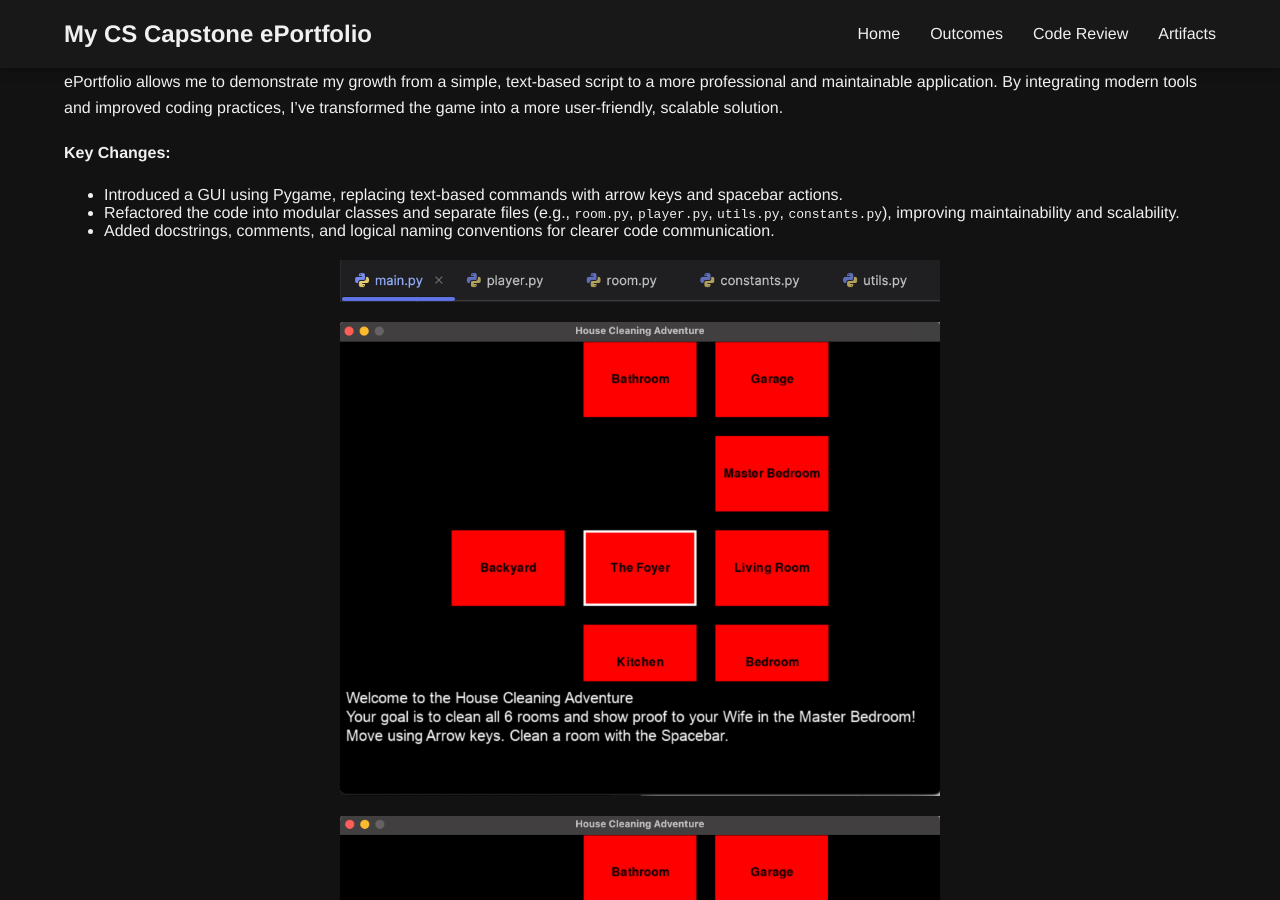
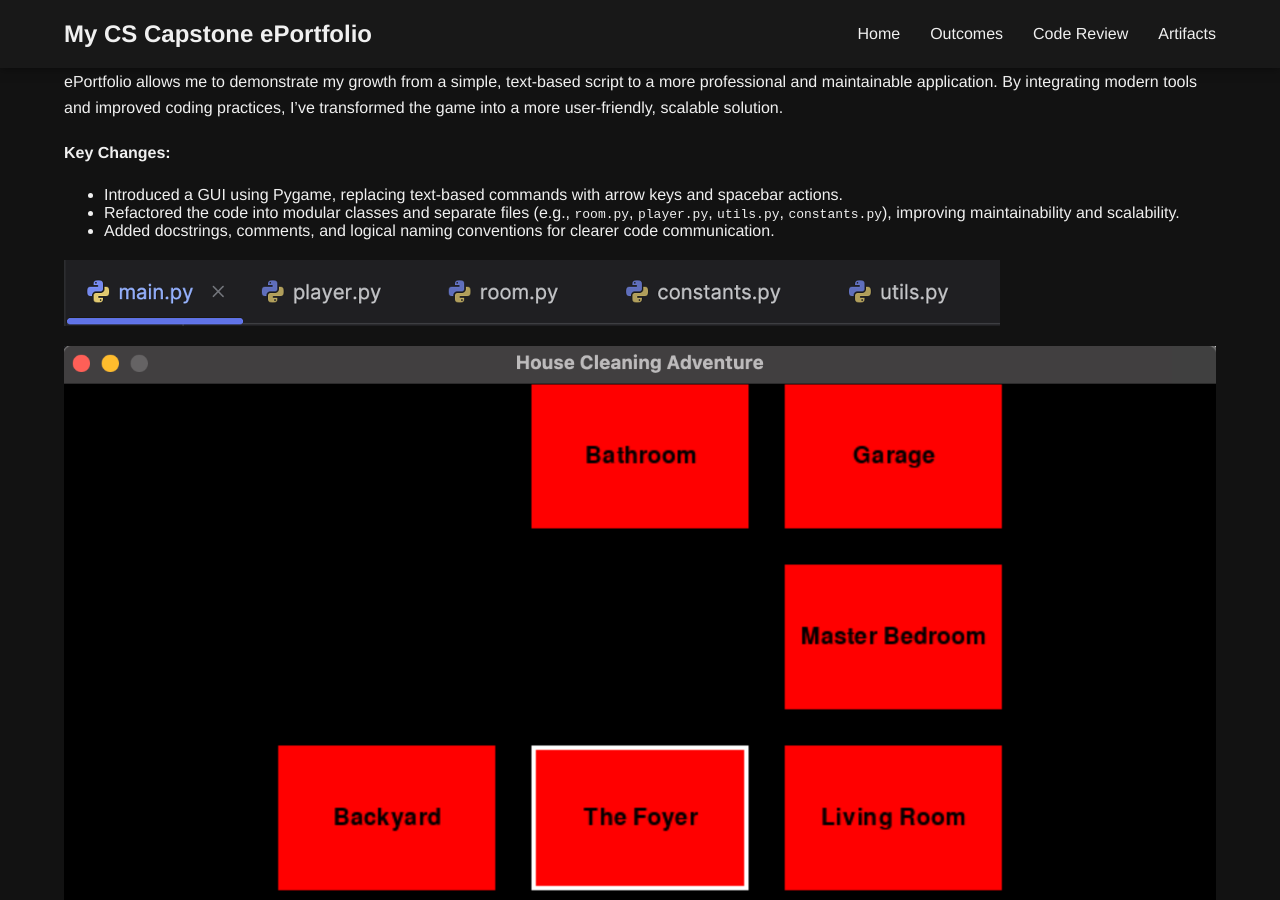
Before and after one commit to briggs8933/CS-499-Capstone, a Jekyll site: the page built from artifact_software.md, in a window 1280 px wide and 900 px high, scrolled down 458 px. Built offline with Jekyll 4.4.1, drawn with Linux system fonts in a browser that asks for light colours.

Commit message:
Update artifact_software.md

```diff
--- a/artifact_software.md
+++ b/artifact_software.md
@@ -12,11 +12,9 @@
 - Refactored the code into modular classes and separate files (e.g., `room.py`, `player.py`, `utils.py`, `constants.py`), improving maintainability and scalability.
 - Added docstrings, comments, and logical naming conventions for clearer code communication.
 
-<div class="image-wrapper" style="max-width:600px; margin:0 auto;">
-  <img src="https://briggs8933.github.io/CS-499-Capstone/assets/images/software/software3.png" alt="Modular Design" style="max-width:100%; height:auto; display:block; margin-bottom:20px;">
-  <img src="https://briggs8933.github.io/CS-499-Capstone/assets/images/software/software2.png" alt="House Cleaning Adventure Start" style="max-width:100%; height:auto; display:block; margin-bottom:20px;">
-  <img src="https://briggs8933.github.io/CS-499-Capstone/assets/images/software/software1.png" alt="In-game Example" style="max-width:100%; height:auto; display:block;">
-</div>
+![Modular Design](assets/images/software/software3.png)
+![House Cleaning Adventure Start](assets/images/software/software2.png)
+![In-game Example](assets/images/software/software1.png)
 
 
 **Link to Original Code:**
```
